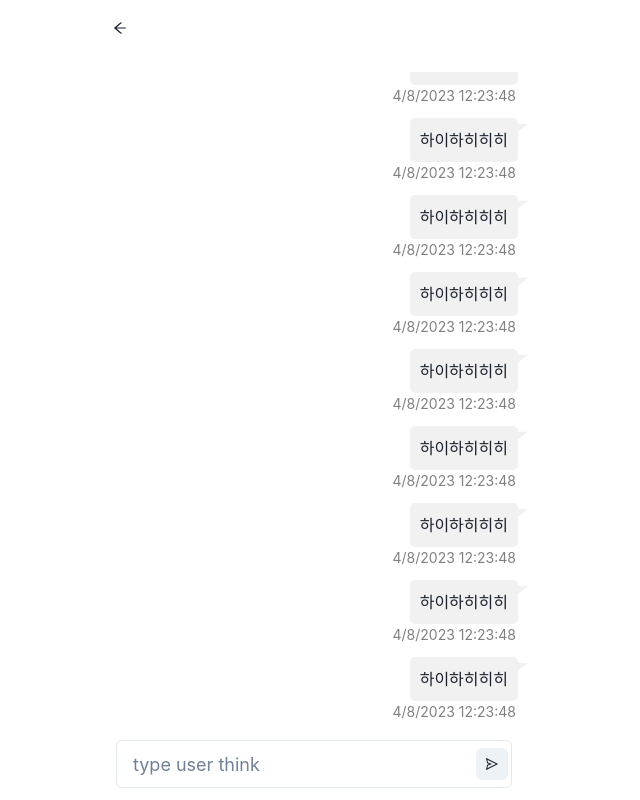
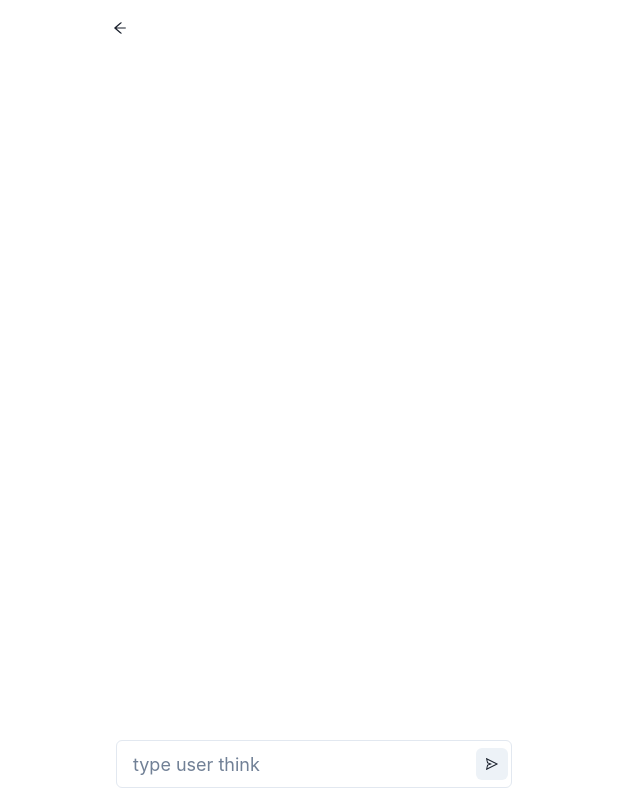
Before and after one commit to geonwoomun/chatgpt-chat-room, a Next.js app: page /chat/1 in a window 1280 px wide. Shown: the whole page, without its empty margins (326-966 px from the left). Built offline with nearby package versions, Linux system fonts and the light colour scheme.

Commit message:
feat: chatRoom 에서의 동작 구현

```diff
--- a/src/features/chatRoom/components/ChatInput/ChatInput.tsx
+++ b/src/features/chatRoom/components/ChatInput/ChatInput.tsx
@@ -15,13 +15,20 @@ const ChatInput = ({ className, onSend }: ChatInputProps) => {
       return;
     }
 
-    onSend(ref.current?.value);
+    onSend(ref.current.value);
+    ref.current.value = '';
+  };
+
+  const handleKeyDown = (event: React.KeyboardEvent<HTMLInputElement>) => {
+    if (!event.nativeEvent.isComposing && event.key === 'Enter') {
+      handleClickSend();
+    }
   };
 
   return (
     <Container className={className}>
       <InputGroup>
-        <Input ref={ref} placeholder='type user think' size='lg' focusBorderColor='#E2E8F0' />
+        <Input ref={ref} placeholder='type user think' size='lg' focusBorderColor='#E2E8F0' onKeyDown={handleKeyDown} />
         <InputRightElement height='12'>
           <IconButton size='sm' aria-label='send' icon={<AiOutlineSend />} onClick={handleClickSend} />
         </InputRightElement>
--- a/src/features/chatRoom/components/ChatMessage/ChatMessage.tsx
+++ b/src/features/chatRoom/components/ChatMessage/ChatMessage.tsx
@@ -1,25 +1,32 @@
+import { createMarginCss } from '@/shared/styles/marginStyle';
+import { MessageModel } from '@/shared/types/schema';
 import { transToMessageFormat } from '@/shared/utils/dateFormat';
-import { Text } from '@chakra-ui/react';
+import { Avatar, Flex, Text, Wrap } from '@chakra-ui/react';
 import { css } from '@emotion/react';
 import styled from '@emotion/styled';
 import React from 'react';
 
 type TailPosition = 'left' | 'right';
 type ChatMessageProps = {
-  id: string;
-  content: string;
-  tailPosition: TailPosition;
+  isUserMessage: boolean;
   className?: string;
-  date: Date;
-};
+} & MessageModel;
 
-const ChatMessage = ({ id, content, date, tailPosition, className }: ChatMessageProps) => {
+const ChatMessage = ({ content, date, className, profileImage, userId, isUserMessage }: ChatMessageProps) => {
   return (
     <ChatMessageContainer className={className}>
-      <ChatMessageWrapper tailPosition={tailPosition}>{content}</ChatMessageWrapper>
-      <Text fontSize='sm' color='grey' paddingLeft={3} paddingRight={3}>
-        {transToMessageFormat(date).join(' ')}
-      </Text>
+      {!isUserMessage && <Avatar name={userId} src={profileImage || '/img/default.jpg'} />}
+      <Flex
+        flexDirection='column'
+        css={createMarginCss({ left: isUserMessage ? 0 : 8 })}
+        alignItems={isUserMessage ? 'flex-end' : 'flex-start'}
+      >
+        {!isUserMessage && <div>{userId}</div>}
+        <ChatMessageWrapper tailPosition={isUserMessage ? 'right' : 'left'}>{content}</ChatMessageWrapper>
+        <Text fontSize='sm' color='grey' paddingLeft={3} paddingRight={3}>
+          {transToMessageFormat(date).join(' ')}
+        </Text>
+      </Flex>
     </ChatMessageContainer>
   );
 };
@@ -27,15 +34,17 @@ const ChatMessage = ({ id, content, date, tailPosition, className }: ChatMessage
 export default ChatMessage;
 
 const ChatMessageContainer = styled.div`
-  max-width: 300px;
+  display: flex;
+  max-width: 350px;
 `;
 
 const ChatMessageWrapper = styled.div<{ tailPosition: TailPosition }>`
   position: relative;
-  padding: 10px;
+  padding: 12px;
   background-color: #f1f1f1;
   border-radius: 5px;
-  width: max-content;
+  width: fit-content;
+  max-width: 100%;
 
   ${(props) =>
     props.tailPosition === 'left'
--- a/src/features/chatRoom/index.tsx
+++ b/src/features/chatRoom/index.tsx
@@ -1,106 +1,60 @@
-import { createMarginCss } from '@/shared/styles/marginStyle';
+import OpenAiInstance from '@/shared/api/openApi';
+import { useIndexedDBStore } from '@/shared/hooks/indexedDB';
+import { CreatedMessageModel, MessageModel, RoomModel } from '@/shared/types/schema';
+import { getAIProfileImageURL } from '@/shared/utils/getAIProfileImage';
 import { Flex } from '@chakra-ui/react';
-import { css } from '@emotion/react';
 import styled from '@emotion/styled';
-import React, { useEffect, useRef } from 'react';
+import { useRouter } from 'next/router';
+import React, { useEffect, useRef, useState } from 'react';
 import ChatInput from './components/ChatInput';
 import ChatMessage from './components/ChatMessage';
 
-const dummyMessages = [
-  {
-    id: '1',
-    message: '안녕하세요. 하이요',
-    date: new Date(),
-    userId: '1234',
-  },
-  {
-    id: '2',
-    message: '오키도키요',
-    date: new Date(),
-    userId: 'zzzz',
-  },
-  {
-    id: '3',
-    message: '하이하히히히',
-    date: new Date(),
-    userId: 'gzgz',
-  },
-  {
-    id: '4',
-    message: '하이하히히히',
-    date: new Date(),
-    userId: 'gzgz',
-  },
-  {
-    id: '5',
-    message: '하이하히히히',
-    date: new Date(),
-    userId: 'gzgz',
-  },
-  {
-    id: '6',
-    message: '하이하히히히',
-    date: new Date(),
-    userId: 'gzgz',
-  },
-  {
-    id: '7',
-    message: '하이하히히히',
-    date: new Date(),
-    userId: 'gzgz',
-  },
-  {
-    id: '8',
-    message: '하이하히히히',
-    date: new Date(),
-    userId: 'gzgz',
-  },
-  {
-    id: '9',
-    message: '하이하히히히',
-    date: new Date(),
-    userId: 'gzgz',
-  },
-  {
-    id: '10',
-    message: '하이하히히히',
-    date: new Date(),
-    userId: 'gzgz',
-  },
-  {
-    id: '11',
-    message: '하이하히히히',
-    date: new Date(),
-    userId: 'gzgz',
-  },
-  {
-    id: '12',
-    message: '하이하히히히',
-    date: new Date(),
-    userId: 'gzgz',
-  },
-  {
-    id: '13',
-    message: '하이하히히히',
-    date: new Date(),
-    userId: 'gzgz',
-  },
-  {
-    id: '14',
-    message: '하이하히히히',
-    date: new Date(),
-    userId: 'gzgz',
-  },
-];
+const ChatRoom = () => {
+  const { query } = useRouter();
+  const roomId = Number(query.roomId || 0);
+  const [roomOccupancy, setRoomOccupancy] = useState(0);
+  const currentUserId = OpenAiInstance.apiKey?.slice(0, 5) || '';
 
-const ChatRoom = () => {
   const chatListRef = useRef<HTMLDivElement>(null);
-  // 채팅방 아이디
-  // 해당 채팅방 아이디에 맞는 채팅방 메시지 정보를 불러오기
-  const profile = 'gzgz';
+  const [messages, setMessages] = useState<MessageModel[]>([]);
 
-  const handleSendMessage = (value: string) => {
-    console.log(value);
+  const { add, getManyByKey } = useIndexedDBStore<MessageModel>('message');
+  const { getByID } = useIndexedDBStore<RoomModel>('rooms');
+
+  const messageToAI = async (value: string) => {
+    const response = await fetch('/api/chat', {
+      method: 'POST',
+      body: JSON.stringify({
+        text: value,
+        apiKey: OpenAiInstance.apiKey,
+      }),
+    });
+
+    const result = await response.json();
+    const randomGptId = Math.floor(Math.random() * (roomOccupancy - 1));
+
+    const nextMessageInfo: CreatedMessageModel = {
+      content: result.text,
+      date: new Date(),
+      roomId,
+      userId: `chat-gpt-${randomGptId}`,
+      profileImage: getAIProfileImageURL(randomGptId),
+    };
+    const resultId = await add(nextMessageInfo);
+    setMessages((prev) => [...prev, { id: resultId, ...nextMessageInfo }]);
+  };
+
+  const handleSendMessage = async (value: string) => {
+    const nextMessageInfo: CreatedMessageModel = {
+      content: value,
+      date: new Date(),
+      roomId,
+      userId: currentUserId,
+    };
+
+    const createdMessageId = await add(nextMessageInfo);
+    setMessages((prev) => [...prev, { id: createdMessageId, ...nextMessageInfo }]);
+    messageToAI(value);
   };
 
   useEffect(() => {
@@ -109,19 +63,28 @@ const ChatRoom = () => {
     }
 
     chatListRef.current.scrollTo({ top: chatListRef.current.scrollHeight, behavior: 'auto' });
+  }, [messages]);
+
+  useEffect(() => {
+    getManyByKey('roomId', roomId).then((storedMessages) => setMessages(storedMessages));
   }, []);
+
+  useEffect(() => {
+    getByID(roomId).then((value) => {
+      setRoomOccupancy(value?.occupancy || 0);
+    });
+  }, [roomId]);
 
   return (
     <>
       <StyledFlex flexDirection='column' ref={chatListRef}>
-        {dummyMessages.map((messageInfo) => (
+        {messages.map((messageInfo) => (
           <PositionChatMessage
             key={messageInfo.id}
-            id={messageInfo.id}
-            content={messageInfo.message}
-            date={messageInfo.date}
-            tailPosition={messageInfo.userId === profile ? 'right' : 'left'}
-            position={messageInfo.userId === profile ? 'end' : 'start'}
+            {...messageInfo}
+            isUserMessage={messageInfo.userId === currentUserId}
+            position={messageInfo.userId === currentUserId ? 'end' : 'start'}
+            profileImage={messageInfo.profileImage}
           />
         ))}
       </StyledFlex>
@@ -134,9 +97,6 @@ const ChatRoom = () => {
 export default ChatRoom;
 
 const PositionChatMessage = styled(ChatMessage)<{ position: 'start' | 'end' }>`
-  display: flex;
-  flex-direction: column;
-  align-items: ${({ position }) => (position === 'start' ? 'flex-start' : 'flex-end')};
   align-self: ${({ position }) => (position === 'start' ? 'flex-start' : 'flex-end')};
 
   &:not(:first-of-type) {
```
